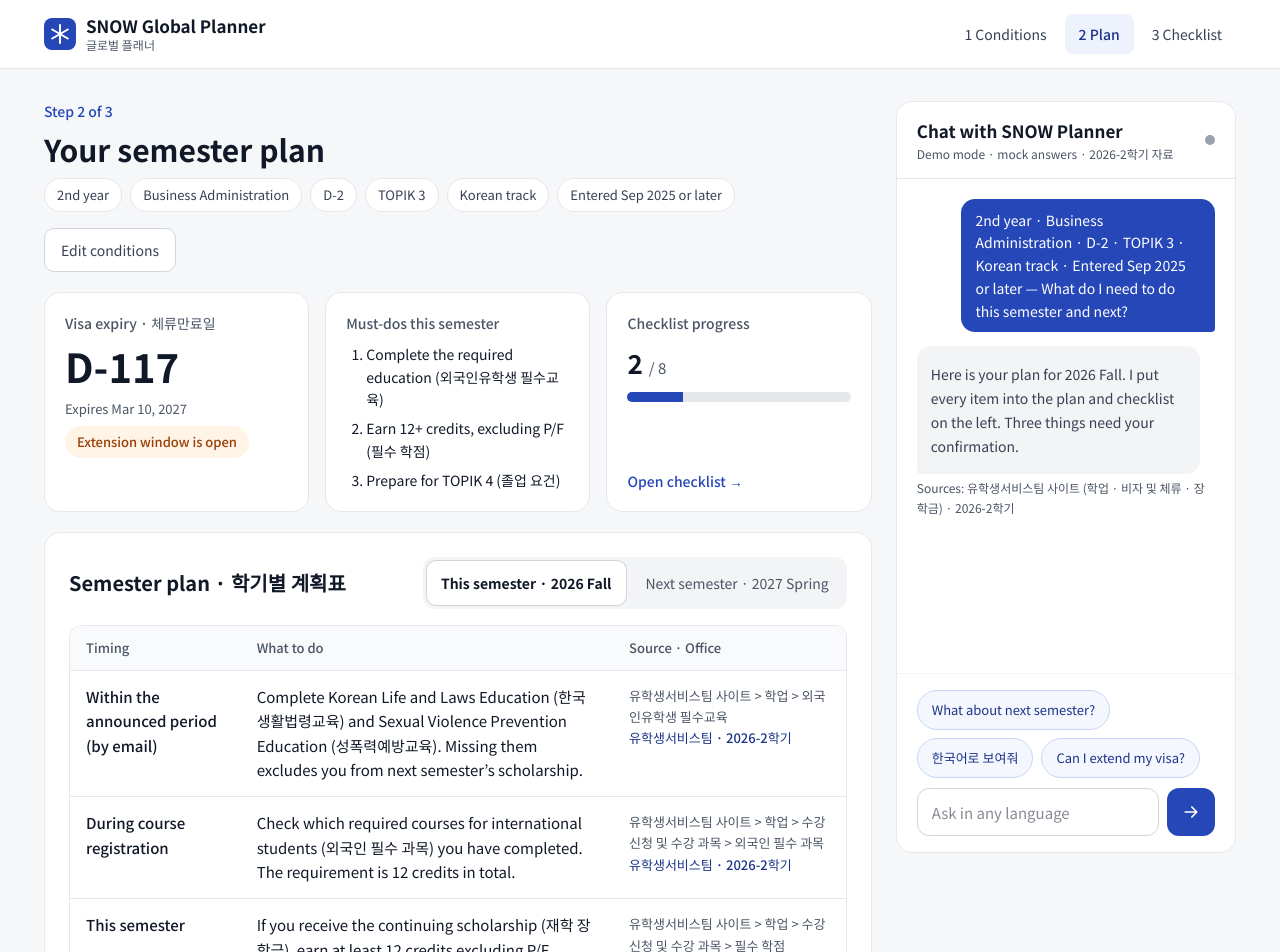
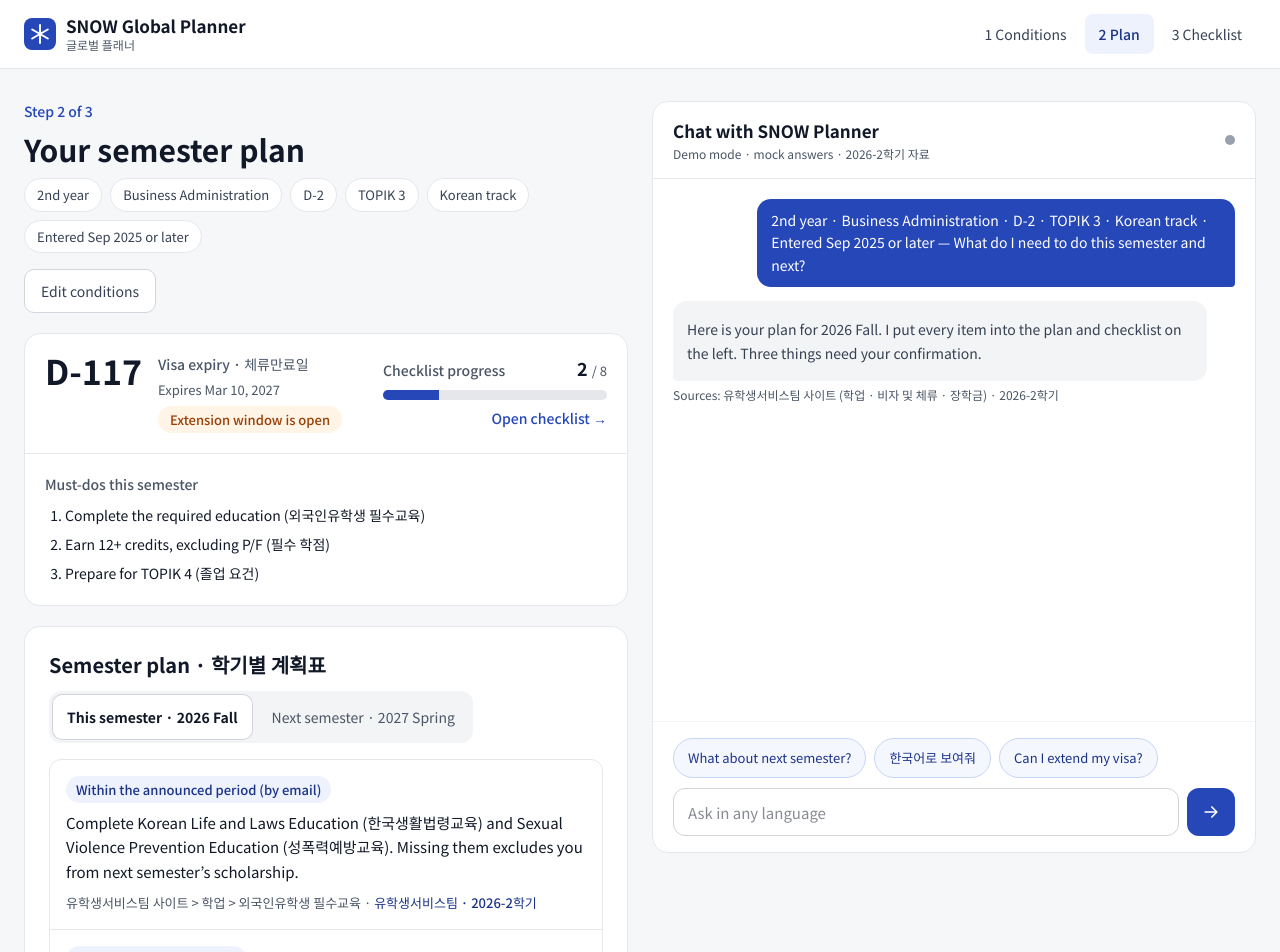
Before and after one commit to snow-planner/global-planner, a React (Vite) app: page /plan in a window 1280 px wide. Shown: the top 952 px of the page. Built offline with nearby package versions, Linux system fonts and the light colour scheme.

Commit message:
style: D-day, 진행률, 꼭 할 일을 요약 카드 하나로 합침

```diff
--- a/src/components/ChatPanel.tsx
+++ b/src/components/ChatPanel.tsx
@@ -75,7 +75,7 @@ export default function ChatPanel({ lang, summary, conditions, onAction }: Props
   return (
     <aside
       aria-label="Chat with SNOW Planner"
-      className="flex h-[600px] min-w-0 flex-[1_1_340px] flex-col rounded-2xl border border-gray-200 bg-white lg:sticky lg:top-6 lg:h-[calc(100vh-48px)] lg:max-h-[820px]"
+      className="flex h-[640px] min-w-0 flex-col rounded-2xl border border-gray-200 bg-white lg:sticky lg:top-6 lg:h-[calc(100vh-48px)] lg:max-h-[900px]"
     >
       <div className="flex shrink-0 items-center justify-between gap-2 border-b border-gray-200 px-5 py-4">
         <div className="flex flex-col gap-0.5">
--- a/src/components/Header.tsx
+++ b/src/components/Header.tsx
@@ -9,7 +9,7 @@ const links = [
 export default function Header() {
   return (
     <header className="border-b border-gray-200 bg-white">
-      <div className="mx-auto flex max-w-[1240px] flex-wrap items-center justify-between gap-3 px-6 py-3.5">
+      <div className="mx-auto flex max-w-[1440px] flex-wrap items-center justify-between gap-3 px-6 py-3.5">
         <Link to="/" className="flex items-center gap-2.5 text-gray-900">
           <svg width="32" height="32" viewBox="0 0 32 32" aria-hidden="true">
             <rect width="32" height="32" rx="8" fill="#2647B8" />
--- a/src/pages/PlannerPage.tsx
+++ b/src/pages/PlannerPage.tsx
@@ -115,8 +115,8 @@ export default function PlannerPage() {
   return (
     <div className="min-h-screen">
       <Header />
-      <main className="mx-auto flex max-w-[1240px] flex-wrap items-start gap-6 px-6 pb-16 pt-8">
-        <div className="flex min-w-0 flex-[999_1_560px] flex-col gap-5">
+      <main className="mx-auto grid max-w-[1440px] grid-cols-1 items-start gap-6 px-6 pb-16 pt-8 lg:grid-cols-2">
+        <div className="flex min-w-0 flex-col gap-5">
           <div className="flex flex-wrap items-end justify-between gap-4">
             <div className="flex flex-col gap-2">
               <p className="text-sm font-medium text-brand">{L.step}</p>
@@ -130,40 +130,47 @@ export default function PlannerPage() {
             <Link to="/" className="inline-flex min-h-11 items-center rounded-[10px] border border-gray-300 bg-white px-4 text-sm text-gray-700">{L.edit}</Link>
           </div>
 
-          <section aria-label="Overview" className="grid grid-cols-[repeat(auto-fit,minmax(220px,1fr))] gap-4">
-            <div className="flex flex-col gap-2 rounded-2xl border border-gray-200 bg-white p-5">
-              <p className="text-sm font-medium text-gray-600">{L.visa}</p>
+          <section aria-label="Overview" className="flex flex-col rounded-2xl border border-gray-200 bg-white">
+            <div className="flex flex-col gap-5 p-5 sm:flex-row sm:items-start sm:justify-between">
               {dday ? (
-                <>
-                  <p className="text-[40px] font-bold leading-tight">D-{dday.daysLeft}</p>
-                  <p className="text-[13px] text-gray-600">{L.expires(formatDate(dday.end, lang))}</p>
-                  {dday.windowOpen ? (
-                    <p className="self-start rounded-full bg-[#FFF4E5] px-3 py-1.5 text-[13px] font-medium text-[#9A3F07]">{L.open}</p>
-                  ) : (
-                    <p className="self-start rounded-full bg-gray-100 px-3 py-1.5 text-[13px] font-medium text-gray-700">{L.opens(formatDate(dday.opens, lang))}</p>
-                  )}
-                </>
+                <div className="flex items-start gap-4">
+                  <p className="text-[34px] font-bold leading-none">D-{dday.daysLeft}</p>
+                  <div className="flex flex-col gap-1.5">
+                    <p className="text-sm font-medium text-gray-600">{L.visa}</p>
+                    <p className="text-[13px] text-gray-600">{L.expires(formatDate(dday.end, lang))}</p>
+                    {dday.windowOpen ? (
+                      <p className="self-start rounded-full bg-[#FFF4E5] px-3 py-1 text-[13px] font-medium text-[#9A3F07]">{L.open}</p>
+                    ) : (
+                      <p className="self-start rounded-full bg-gray-100 px-3 py-1 text-[13px] font-medium text-gray-700">{L.opens(formatDate(dday.opens, lang))}</p>
+                    )}
+                  </div>
+                </div>
               ) : (
-                <p className="text-sm leading-relaxed text-gray-600">{L.noVisa}</p>
+                <div className="flex flex-col gap-1.5">
+                  <p className="text-sm font-medium text-gray-600">{L.visa}</p>
+                  <p className="text-sm leading-relaxed text-gray-600">{L.noVisa}</p>
+                </div>
               )}
+
+              <div className="flex flex-col gap-2 sm:w-56 sm:shrink-0">
+                <div className="flex items-baseline justify-between gap-3">
+                  <p className="text-sm font-medium text-gray-600">{L.progress}</p>
+                  <p className="text-lg font-bold">
+                    {doneCount} <span className="text-[13px] font-normal text-gray-600">/ {checklist.length}</span>
+                  </p>
+                </div>
+                <div role="img" aria-label={`${doneCount} of ${checklist.length} tasks done`} className="h-2.5 overflow-hidden rounded-full bg-gray-200">
+                  <div className="h-full bg-brand" style={{ width: `${pct}%` }} />
+                </div>
+                <Link to="/checklist" className="self-end text-sm font-medium text-brand">{L.openList}</Link>
+              </div>
             </div>
 
-            <div className="flex flex-col gap-2.5 rounded-2xl border border-gray-200 bg-white p-5">
+            <div className="flex flex-col gap-2.5 border-t border-gray-200 p-5">
               <p className="text-sm font-medium text-gray-600">{L.must}</p>
               <ol className="flex list-decimal flex-col gap-1.5 pl-5 text-sm leading-relaxed">
                 {plan?.mustDos.map((m) => <li key={m}>{m}</li>)}
               </ol>
-            </div>
-
-            <div className="flex flex-col gap-2.5 rounded-2xl border border-gray-200 bg-white p-5">
-              <p className="text-sm font-medium text-gray-600">{L.progress}</p>
-              <p className="text-[26px] font-bold">
-                {doneCount} <span className="text-[15px] font-normal text-gray-600">/ {checklist.length}</span>
-              </p>
-              <div role="img" aria-label={`${doneCount} of ${checklist.length} tasks done`} className="h-2.5 overflow-hidden rounded-full bg-gray-200">
-                <div className="h-full bg-brand" style={{ width: `${pct}%` }} />
-              </div>
-              <Link to="/checklist" className="mt-auto text-sm font-medium text-brand">{L.openList}</Link>
             </div>
           </section>
 
@@ -180,30 +187,19 @@ export default function PlannerPage() {
             </div>
 
             {plan ? (
-              <div className="overflow-x-auto rounded-xl border border-gray-200">
-                <table className="w-full min-w-[640px] border-collapse text-[15px]">
-                  <thead>
-                    <tr className="bg-gray-50 text-left">
-                      <th scope="col" className="w-[22%] px-4 py-3 text-[13px] font-medium text-gray-600">{L.hWhen}</th>
-                      <th scope="col" className="px-4 py-3 text-[13px] font-medium text-gray-600">{L.hWhat}</th>
-                      <th scope="col" className="w-[30%] px-4 py-3 text-[13px] font-medium text-gray-600">{L.hSource}</th>
-                    </tr>
-                  </thead>
-                  <tbody>
-                    {rows.map((r, i) => (
-                      <tr key={i} className="border-t border-gray-200 align-top">
-                        <td className="px-4 py-3.5 font-medium leading-relaxed">{r.when}</td>
-                        <td className="px-4 py-3.5 leading-relaxed">{r.what}</td>
-                        <td className="px-4 py-3.5 text-[13px] leading-relaxed text-gray-600">
-                          {r.source}
-                          <br />
-                          <span className="font-medium text-brand-dark">{r.office}</span>
-                        </td>
-                      </tr>
-                    ))}
-                  </tbody>
-                </table>
-              </div>
+            <ol aria-label={L.plan} className="flex flex-col divide-y divide-gray-200 rounded-xl border border-gray-200">
+                {rows.map((r, i) => (
+                <li key={i} className="flex flex-col gap-2 p-4">
+                    <span className="self-start rounded-full bg-brand-soft px-2.5 py-1 text-[13px] font-medium text-brand-dark">
+                    {r.when}
+                    </span>
+                    <p className="text-[15px] leading-relaxed">{r.what}</p>
+                    <p className="text-[13px] leading-relaxed text-gray-600">
+                    {r.source} · <span className="font-medium text-brand-dark">{r.office}</span>
+                    </p>
+                </li>
+                ))}
+            </ol>
             ) : (
               <p className="py-10 text-center text-gray-500">{L.loading}</p>
             )}
```
